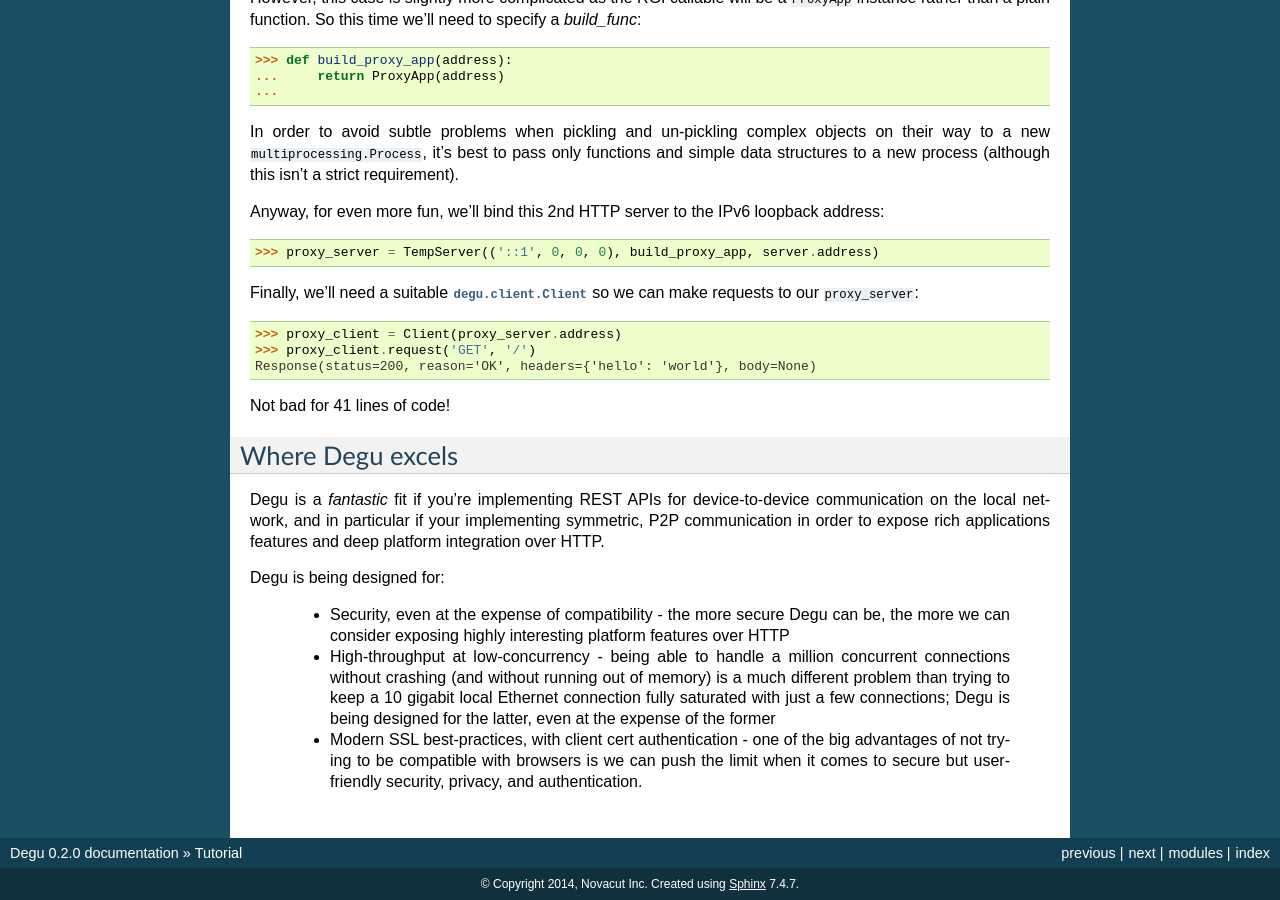
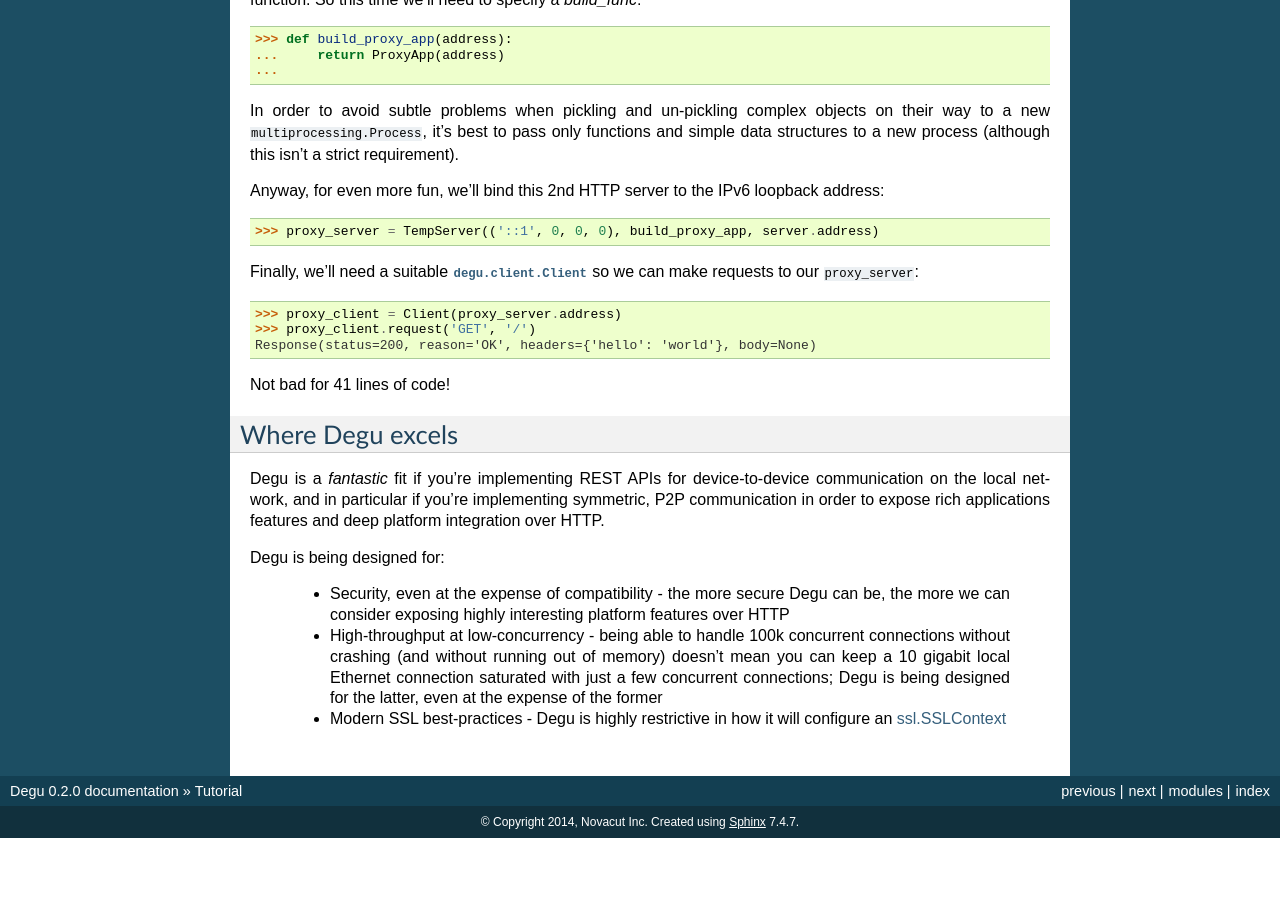
Before and after one commit to json420/degu, a Sphinx documentation site: the page built from doc/tutorial.rst, in a window 1280 px wide and 900 px high, scrolled down 1604 px. Built offline with Sphinx 7.4.7, drawn with Linux system fonts in a browser that asks for light colours; after the commit the page ends 2442 px from its top, so only the background shows below that; some of the changed text lies outside the part shown.

Commit message:
more cleanup

```diff
--- a/doc/tutorial.rst
+++ b/doc/tutorial.rst
@@ -1,9 +1,7 @@
 Tutorial
 ========
 
-Before "Shinny new web server for Python3!" lust-O-vision carries you too far
-along, let's immediately clarify where Degu is *not* a good fit, because chances
-are, these aren't the "python3 web server" you're looking for.
+Let's immediately clarify where Degu is *not* a good fit:
 
 .. warning::
 
@@ -130,7 +128,7 @@ Where Degu excels
 -----------------
 
 Degu is a *fantastic* fit if you're implementing REST APIs for device-to-device
-communication on the local network, and in particular if your implementing
+communication on the local network, and in particular if you're implementing
 symmetric, P2P communication in order to expose rich applications features and
 deep platform integration over HTTP.
 
@@ -140,17 +138,14 @@ Degu is being designed for:
       be, the more we can consider exposing highly interesting platform features
       over HTTP
 
-    * High-throughput at low-concurrency - being able to handle a million
-      concurrent connections without crashing (and without running out of
-      memory) is a much different problem than trying to keep a 10 gigabit
-      local Ethernet connection fully saturated with just a few connections;
+    * High-throughput at low-concurrency - being able to handle 100k concurrent
+      connections without crashing (and without running out of memory) doesn't
+      mean you can keep a 10 gigabit local Ethernet connection saturated with
+      just a few concurrent connections;
       Degu is being designed for the latter, even at the expense of the former
 
-    * Modern SSL best-practices, with client cert authentication - one of the
-      big advantages of not trying to be compatible with browsers is we can push
-      the limit when it comes to secure but user-friendly security, privacy, and
-      authentication.
-
+    * Modern SSL best-practices - Degu is highly restrictive in how it will
+      configure an `ssl.SSLContext`_
 
 
 .. _`gunicorn`: http://gunicorn.org/
@@ -159,3 +154,4 @@ Degu is being designed for:
 .. _`CouchDB`: http://couchdb.apache.org/
 .. _`Apache 2.4`: http://httpd.apache.org/docs/2.4/
 .. _`reverse-proxy`: http://en.wikipedia.org/wiki/Reverse_proxy
+.. _`ssl.SSLContext`: http://docs.python.org/3/library/ssl.html#ssl-contexts
```
